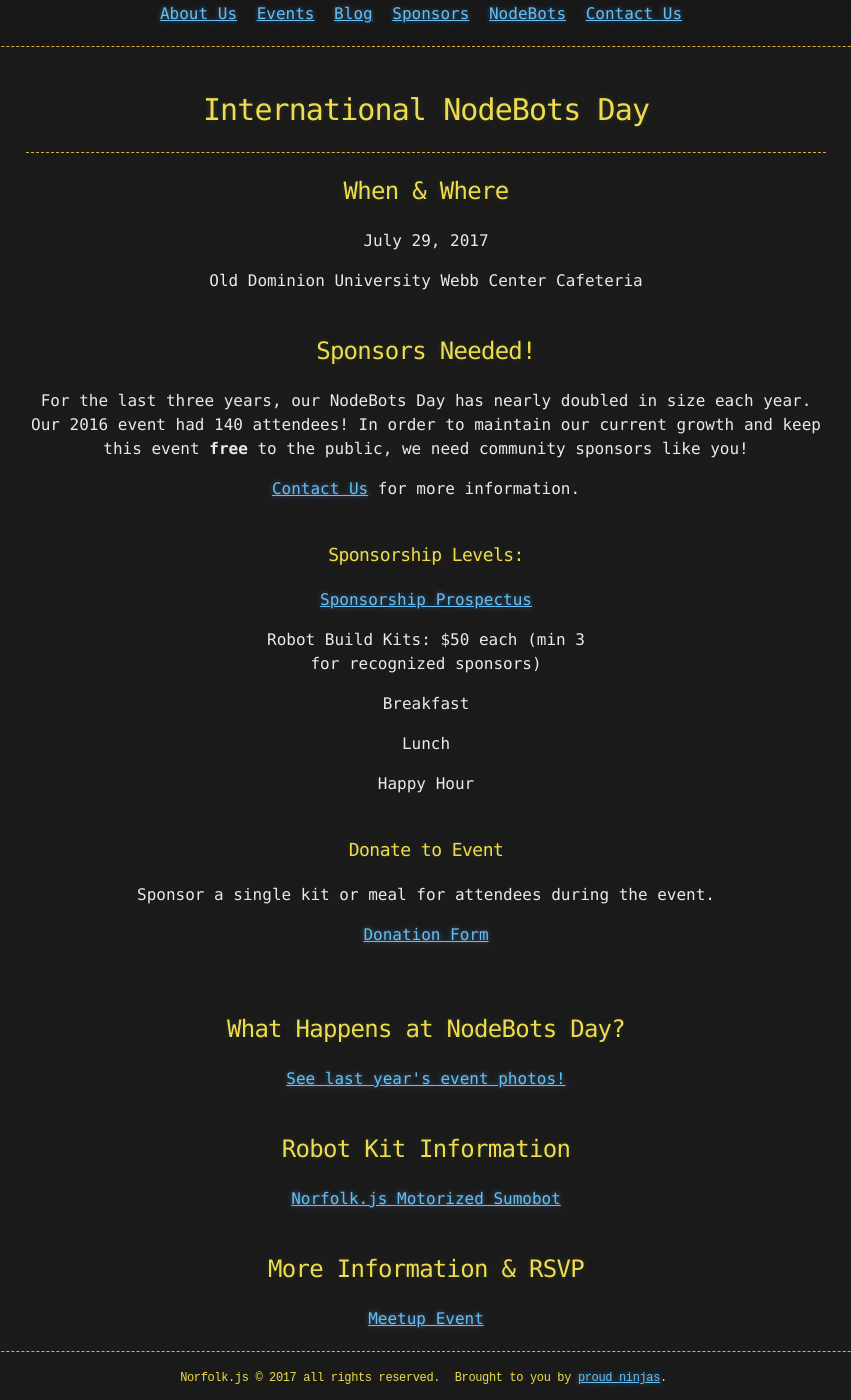
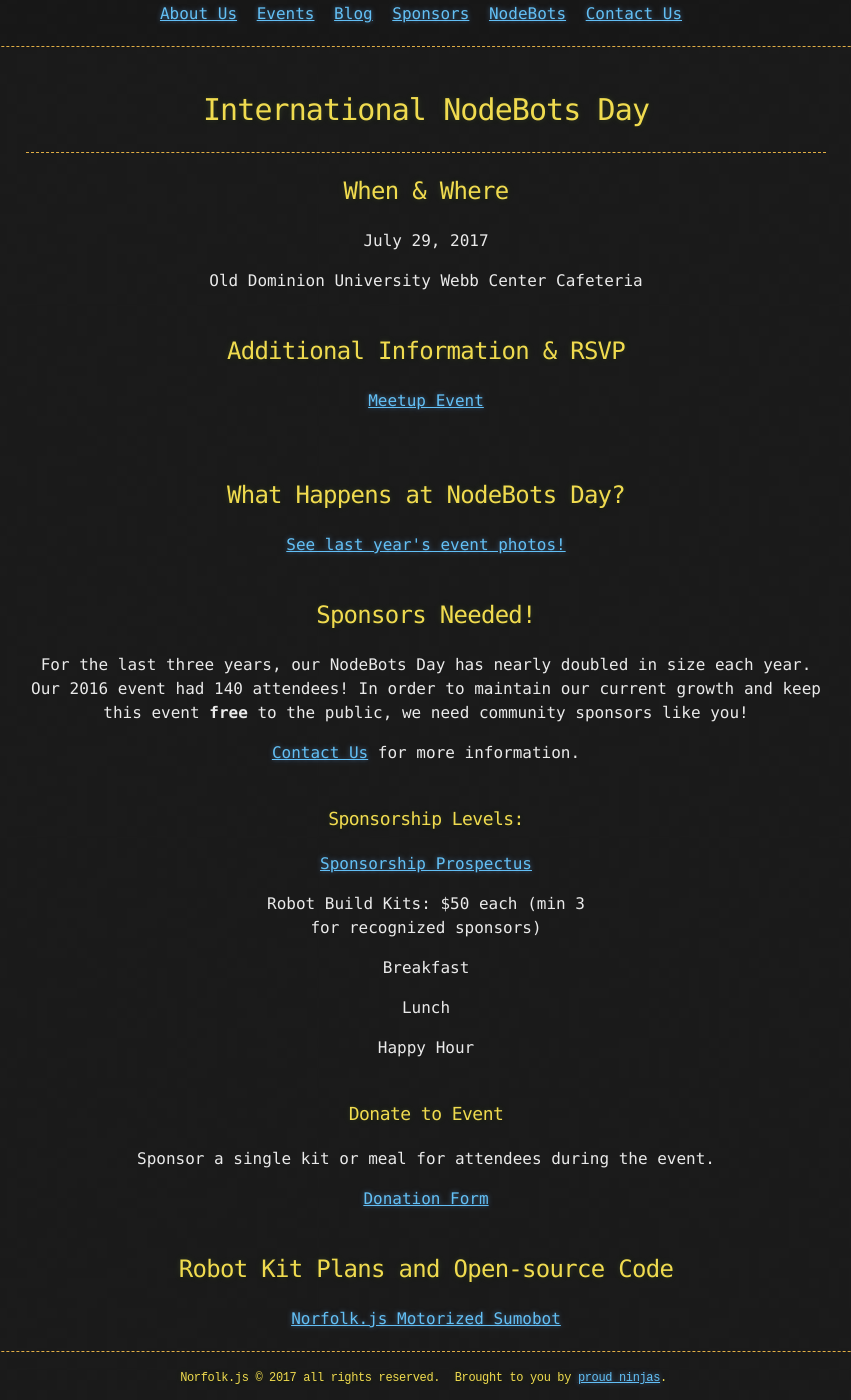
Before and after one commit to norfolkjs/norfolkjs.github.io, a Jekyll site: the page built from nodebots/index.html, in a window 1280 px wide and 1400 px high, scrolled down 227 px. Shown: the whole window, without its empty margins (214-1065 px from the left). Built offline with Jekyll 4.4.1, drawn with Linux system fonts in a browser that asks for light colours; nearby versions of some CDN libraries.

Commit message:
Update index.html

```diff
--- a/nodebots/index.html
+++ b/nodebots/index.html
@@ -10,6 +10,16 @@
 <p>July 29, 2017</p>
 
 <p>Old Dominion University Webb Center Cafeteria</p>
+
+<br>
+<h2>Additional Information & RSVP</h2>
+
+<p><a href="https://www.meetup.com/NorfolkJS/events/233360490/">Meetup Event</a></p>
+
+<br><br>
+<h2>What Happens at NodeBots Day?</h2>
+
+<p><a href="https://goo.gl/photos/WrXLLwUaXEy1Wbwz8">See last year's event photos!</a></p>
 
 <br>
 <h2>Sponsors Needed!</h2>
@@ -38,17 +48,7 @@
 
 <p><a href="http://bit.ly/nodebots-sponsor">Donation Form</a></p>
 
-<br><br>
-<h2>What Happens at NodeBots Day?</h2>
-
-<p><a href="https://goo.gl/photos/WrXLLwUaXEy1Wbwz8">See last year's event photos!</a></p>
-
 <br>
-<h2>Robot Kit Information</h2>
+<h2>Robot Kit Plans and Open-source Code</h2>
 
 <p><a href="http://www.norfolkjs.org/motorized-sumobot">Norfolk.js Motorized Sumobot</a></p>
-
-<br>
-<h2>More Information & RSVP</h2>
-
-<p><a href="https://www.meetup.com/NorfolkJS/events/233360490/">Meetup Event</a></p>
```
